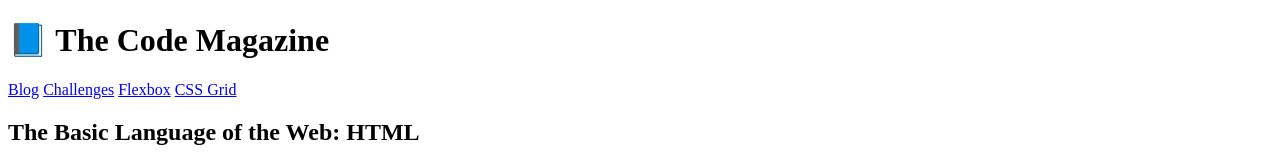
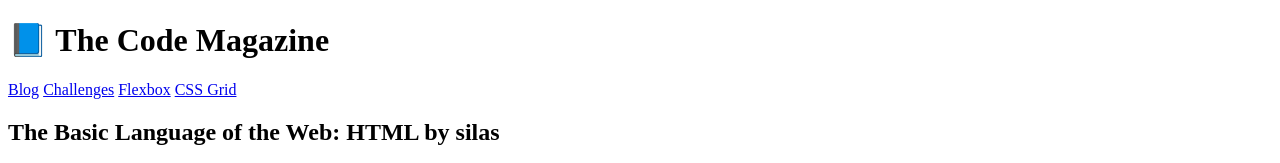
Before and after one commit to Silas-TA/02-HTML-Fundamentals, a plain HTML site: page index.html in a window 1280 px wide. Shown: the top 163 px of the page. Drawn offline with Linux system fonts and the light colour scheme.

Commit message:
added by silas

```diff
--- a/index.html
+++ b/index.html
@@ -21,7 +21,7 @@
       </nav>
     </header>
     <article>
-      <h2>The Basic Language of the Web: HTML</h2>
+      <h2>The Basic Language of the Web: HTML by silas</h2>
       <img
         src="laura-jones.jpg"
         alt="Headshot of Laura Jones"
```
